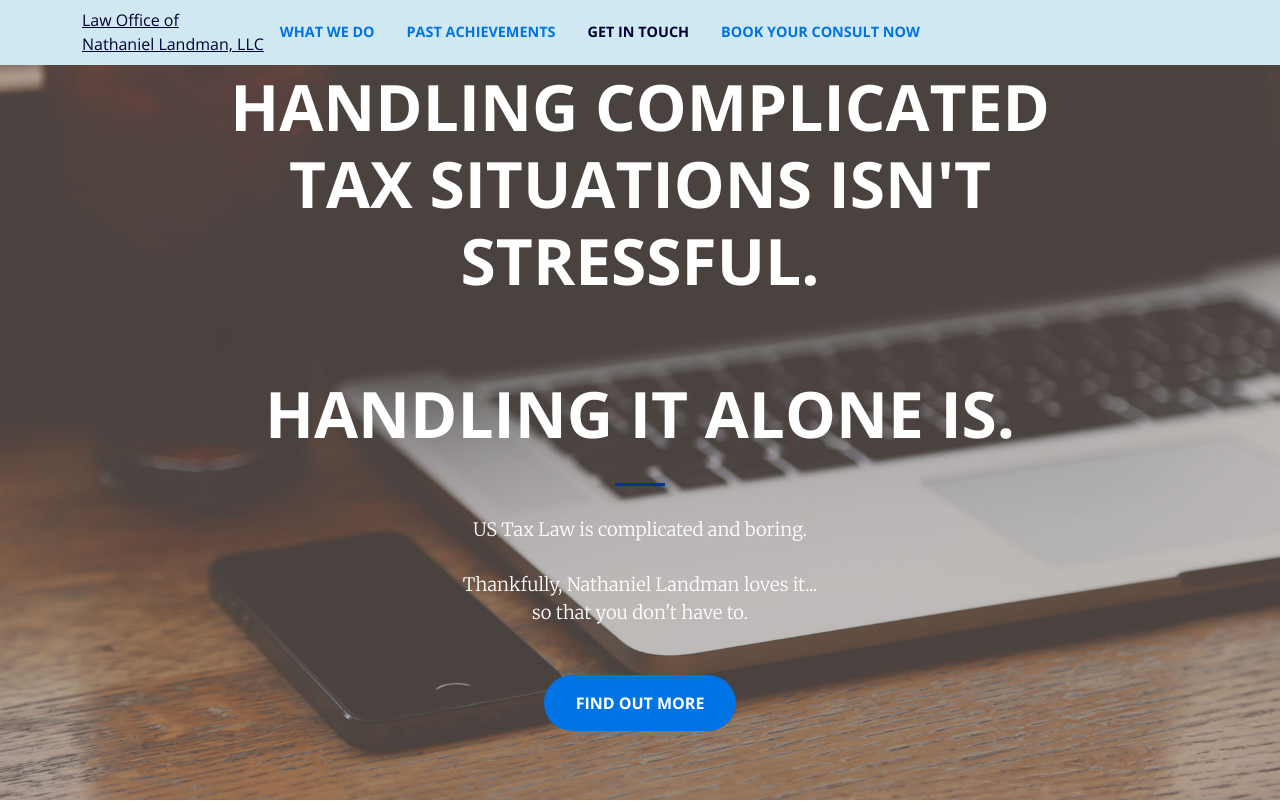
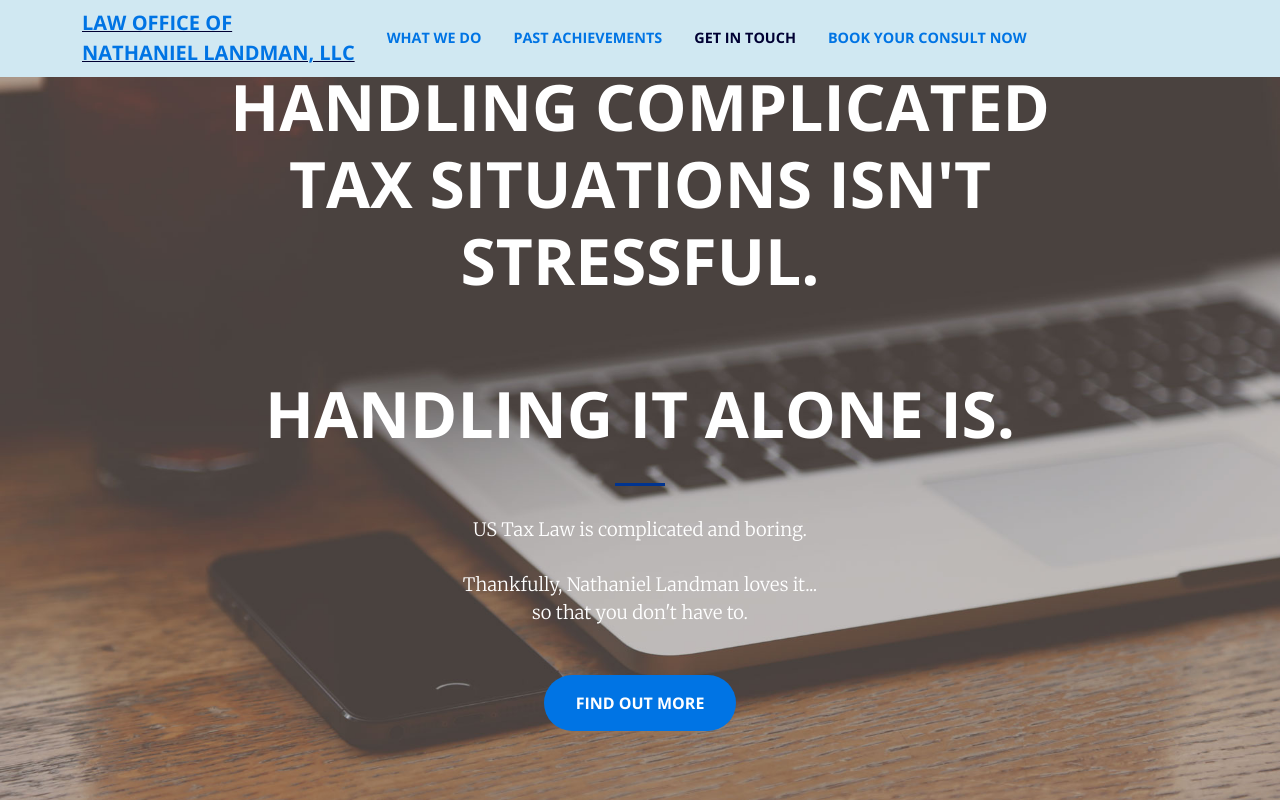
Before and after one commit to drod1107/landman.legal.v2, a website: page index.html in a window 1280 px wide. Shown: the top 802 px of the page. Drawn offline with nearby package versions, Linux system fonts and the light colour scheme.

Commit message:
update to style

```diff
--- a/index.html
+++ b/index.html
@@ -43,7 +43,7 @@
     >
       <div class="container">
         <a  href="#page-top">
-          <span class="nav-item">Law Office of <br> Nathaniel Landman, LLC</span>
+          <span class="navbar-brand">Law Office of <br> Nathaniel Landman, LLC</span>
         </a>
         <button
           data-bs-toggle="collapse"
```
